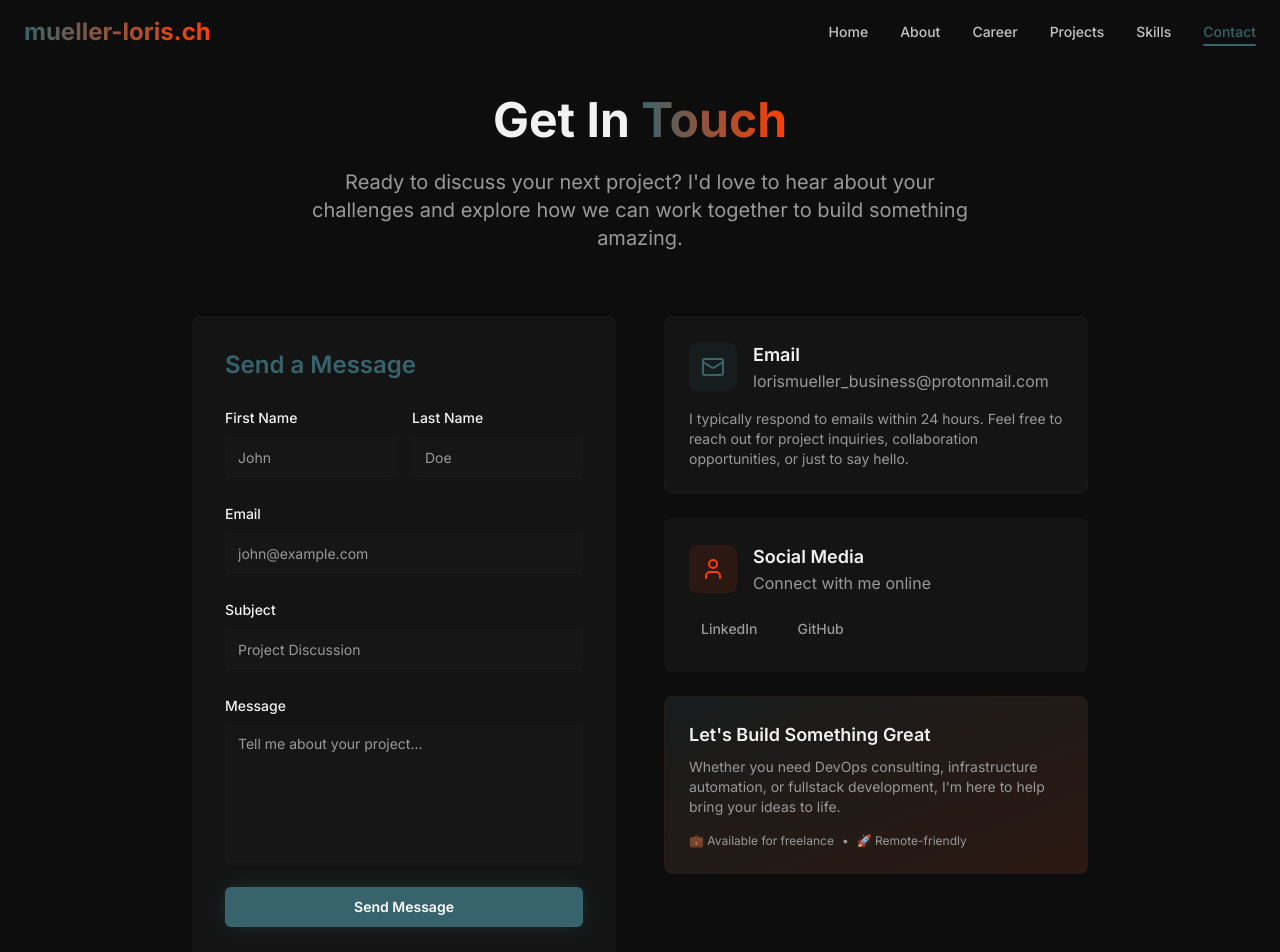
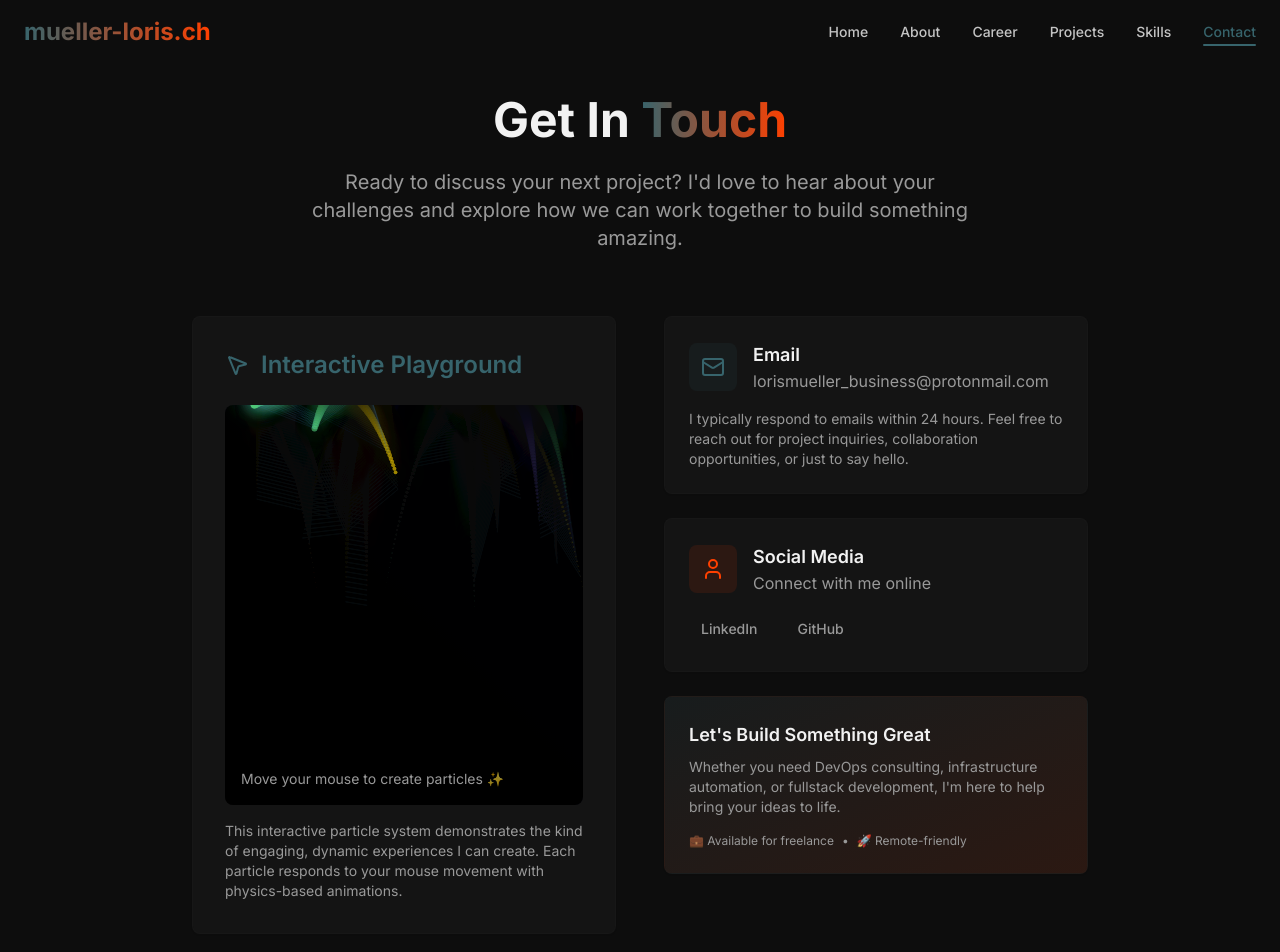
Before and after one commit to LorisMueller/lorismueller-devops, a React (Vite) app: page /contact in a window 1280 px wide. Shown: the top 952 px of the page. Built offline with nearby package versions, Linux system fonts and the light colour scheme.

Commit message:
Refactor: Replace contact form with interactive element
Replaced the contact form on the contact page with a more engaging and interactive element, as per the user's request.

```diff
--- a/src/pages/Contact.tsx
+++ b/src/pages/Contact.tsx
@@ -2,16 +2,176 @@
 import Navigation from '@/components/Navigation';
 import { Card } from '@/components/ui/card';
 import { Button } from '@/components/ui/button';
-import { Input } from '@/components/ui/input';
-import { Textarea } from '@/components/ui/textarea';
-import { Mail, User, FileText } from 'lucide-react';
+import { Mail, User, MousePointer2 } from 'lucide-react';
+import { useEffect, useRef } from 'react';
 
 const Contact = () => {
-  const handleSubmit = (e: React.FormEvent) => {
-    e.preventDefault();
-    // Handle form submission here
-    console.log('Form submitted');
-  };
+  const canvasRef = useRef<HTMLCanvasElement>(null);
+
+  useEffect(() => {
+    const canvas = canvasRef.current;
+    if (!canvas) return;
+
+    const ctx = canvas.getContext('2d');
+    if (!ctx) return;
+
+    // Set canvas size
+    const resizeCanvas = () => {
+      canvas.width = canvas.offsetWidth;
+      canvas.height = canvas.offsetHeight;
+    };
+    resizeCanvas();
+    window.addEventListener('resize', resizeCanvas);
+
+    // Particle system
+    const particles: Array<{
+      x: number;
+      y: number;
+      vx: number;
+      vy: number;
+      size: number;
+      color: string;
+      life: number;
+      maxLife: number;
+    }> = [];
+
+    const colors = ['#4A90E2', '#FF6B35', '#7B68EE', '#50C878', '#FFD700'];
+    let mouse = { x: 0, y: 0 };
+    let isMouseInside = false;
+
+    // Create particle
+    const createParticle = (x: number, y: number) => {
+      for (let i = 0; i < 3; i++) {
+        particles.push({
+          x: x + (Math.random() - 0.5) * 20,
+          y: y + (Math.random() - 0.5) * 20,
+          vx: (Math.random() - 0.5) * 4,
+          vy: (Math.random() - 0.5) * 4,
+          size: Math.random() * 8 + 2,
+          color: colors[Math.floor(Math.random() * colors.length)],
+          life: 60,
+          maxLife: 60
+        });
+      }
+    };
+
+    // Mouse events
+    const handleMouseMove = (e: MouseEvent) => {
+      const rect = canvas.getBoundingClientRect();
+      mouse.x = e.clientX - rect.left;
+      mouse.y = e.clientY - rect.top;
+
+      if (Math.random() < 0.3) {
+        createParticle(mouse.x, mouse.y);
+      }
+    };
+
+    const handleMouseEnter = () => {
+      isMouseInside = true;
+    };
+
+    const handleMouseLeave = () => {
+      isMouseInside = false;
+    };
+
+    canvas.addEventListener('mousemove', handleMouseMove);
+    canvas.addEventListener('mouseenter', handleMouseEnter);
+    canvas.addEventListener('mouseleave', handleMouseLeave);
+
+    // Animation loop
+    const animate = () => {
+      ctx.fillStyle = 'rgba(0, 0, 0, 0.05)';
+      ctx.fillRect(0, 0, canvas.width, canvas.height);
+
+      // Update and draw particles
+      for (let i = particles.length - 1; i >= 0; i--) {
+        const particle = particles[i];
+
+        // Update position
+        particle.x += particle.vx;
+        particle.y += particle.vy;
+        particle.life--;
+
+        // Apply gravity and mouse attraction
+        if (isMouseInside) {
+          const dx = mouse.x - particle.x;
+          const dy = mouse.y - particle.y;
+          const distance = Math.sqrt(dx * dx + dy * dy);
+
+          if (distance < 100) {
+            particle.vx += dx * 0.0005;
+            particle.vy += dy * 0.0005;
+          }
+        }
+
+        particle.vy += 0.1; // gravity
+        particle.vx *= 0.99; // friction
+        particle.vy *= 0.99;
+
+        // Draw particle
+        const alpha = particle.life / particle.maxLife;
+        ctx.save();
+        ctx.globalAlpha = alpha;
+        ctx.fillStyle = particle.color;
+        ctx.beginPath();
+        ctx.arc(particle.x, particle.y, particle.size * alpha, 0, Math.PI * 2);
+        ctx.fill();
+
+        // Add glow effect
+        ctx.shadowBlur = 20;
+        ctx.shadowColor = particle.color;
+        ctx.fill();
+        ctx.restore();
+
+        // Remove dead particles
+        if (particle.life <= 0 || particle.y > canvas.height + 50) {
+          particles.splice(i, 1);
+        }
+      }
+
+      // Draw connections between nearby particles
+      ctx.strokeStyle = 'rgba(74, 144, 226, 0.1)';
+      ctx.lineWidth = 1;
+      for (let i = 0; i < particles.length; i++) {
+        for (let j = i + 1; j < particles.length; j++) {
+          const dx = particles[i].x - particles[j].x;
+          const dy = particles[i].y - particles[j].y;
+          const distance = Math.sqrt(dx * dx + dy * dy);
+
+          if (distance < 80) {
+            ctx.beginPath();
+            ctx.moveTo(particles[i].x, particles[i].y);
+            ctx.lineTo(particles[j].x, particles[j].y);
+            ctx.stroke();
+          }
+        }
+      }
+
+      requestAnimationFrame(animate);
+    };
+
+    animate();
+
+    // Auto-generate some particles
+    const autoGenerate = () => {
+      if (particles.length < 20) {
+        createParticle(
+          Math.random() * canvas.width,
+          -10
+        );
+      }
+    };
+
+    const autoInterval = setInterval(autoGenerate, 500);
+
+    return () => {
+      window.removeEventListener('resize', resizeCanvas);
+      canvas.removeEventListener('mousemove', handleMouseMove);
+      canvas.removeEventListener('mouseenter', handleMouseEnter);
+      canvas.removeEventListener('mouseleave', handleMouseLeave);
+      clearInterval(autoInterval);
+    };
+  }, []);
 
   return (
     <div className="min-h-screen bg-background">
@@ -31,76 +191,29 @@ const Contact = () => {
             </div>
 
             <div className="grid grid-cols-1 lg:grid-cols-2 gap-12">
-              {/* Contact Form */}
-              <Card className="p-8 bg-card border-border/20 animate-slide-in-left">
-                <h2 className="text-2xl font-semibold mb-6 text-primary">Send a Message</h2>
+              {/* Interactive Particle Canvas */}
+              <Card className="p-8 bg-card border-border/20 animate-slide-in-left overflow-hidden">
+                <div className="flex items-center space-x-3 mb-6">
+                  <MousePointer2 className="w-6 h-6 text-primary" />
+                  <h2 className="text-2xl font-semibold text-primary">Interactive Playground</h2>
+                </div>
 
-                <form onSubmit={handleSubmit} className="space-y-6">
-                  <div className="grid grid-cols-1 md:grid-cols-2 gap-4">
-                    <div className="space-y-2">
-                      <label htmlFor="firstName" className="text-sm font-medium text-foreground">
-                        First Name
-                      </label>
-                      <Input
-                        id="firstName"
-                        placeholder="John"
-                        className="bg-muted/20 border-border/30 focus:border-primary"
-                      />
-                    </div>
-                    <div className="space-y-2">
-                      <label htmlFor="lastName" className="text-sm font-medium text-foreground">
-                        Last Name
-                      </label>
-                      <Input
-                        id="lastName"
-                        placeholder="Doe"
-                        className="bg-muted/20 border-border/30 focus:border-primary"
-                      />
-                    </div>
+                <div className="relative bg-black rounded-lg overflow-hidden" style={{ height: '400px' }}>
+                  <canvas
+                    ref={canvasRef}
+                    className="w-full h-full cursor-crosshair"
+                    style={{ background: 'linear-gradient(45deg, #0a0a0a, #1a1a2e)' }}
+                  />
+                  <div className="absolute bottom-4 left-4 text-white/60 text-sm">
+                    Move your mouse to create particles ✨
                   </div>
+                </div>
 
-                  <div className="space-y-2">
-                    <label htmlFor="email" className="text-sm font-medium text-foreground">
-                      Email
-                    </label>
-                    <Input
-                      id="email"
-                      type="email"
-                      placeholder="john@example.com"
-                      className="bg-muted/20 border-border/30 focus:border-primary"
-                    />
-                  </div>
-
-                  <div className="space-y-2">
-                    <label htmlFor="subject" className="text-sm font-medium text-foreground">
-                      Subject
-                    </label>
-                    <Input
-                      id="subject"
-                      placeholder="Project Discussion"
-                      className="bg-muted/20 border-border/30 focus:border-primary"
-                    />
-                  </div>
-
-                  <div className="space-y-2">
-                    <label htmlFor="message" className="text-sm font-medium text-foreground">
-                      Message
-                    </label>
-                    <Textarea
-                      id="message"
-                      placeholder="Tell me about your project..."
-                      rows={6}
-                      className="bg-muted/20 border-border/30 focus:border-primary resize-none"
-                    />
-                  </div>
-
-                  <Button
-                    type="submit"
-                    className="w-full bg-primary hover:bg-primary/90 text-primary-foreground font-semibold py-3 glow-primary"
-                  >
-                    Send Message
-                  </Button>
-                </form>
+                <p className="text-sm text-muted-foreground mt-4">
+                  This interactive particle system demonstrates the kind of engaging,
+                  dynamic experiences I can create. Each particle responds to your mouse
+                  movement with physics-based animations.
+                </p>
               </Card>
 
               {/* Contact Information */}
```
